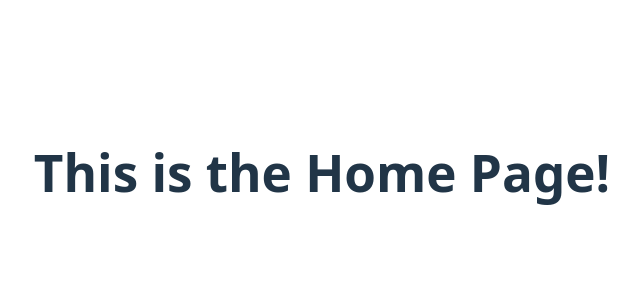
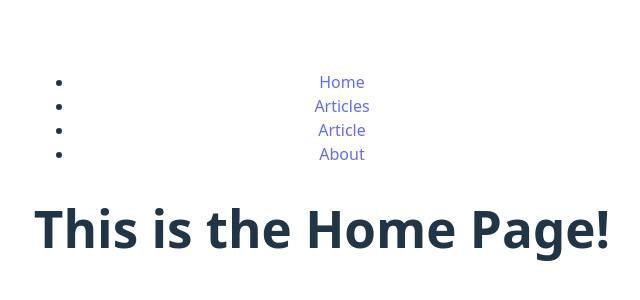
Before and after one commit to RavishankarDuMCA10/React-Creating-And-Hosting, a React (Vite) app in the folder front-end/: page / in a window 1280 px wide. Shown: the part 228-528 px from the top of the page, without its empty margins (318-958 px from the left). Built offline with nearby package versions, Linux system fonts and the light colour scheme.

Commit message:
Used React Router links.

```diff
--- /dev/null
+++ b/front-end/src/Layout.jsx
@@ -0,0 +1,12 @@
+import { Outlet } from "react-router-dom";
+import NavBar from "./NavBar";
+
+export default function Layout() {
+
+  return (
+    <>
+    <NavBar />
+    <Outlet />
+    </>
+  );
+}
--- /dev/null
+++ b/front-end/src/NavBar.jsx
@@ -0,0 +1,22 @@
+import { Link } from "react-router-dom";
+
+export default function NavBar() {
+    return (
+        <nav>
+            <ul>
+                <li>
+                    <Link to="/">Home</Link>
+                </li>
+                <li>
+                    <Link to="/articles">Articles</Link>
+                </li>
+                <li>
+                    <Link to="/article">Article</Link>
+                </li>
+                <li>
+                    <Link to="/about">About</Link>
+                </li>
+            </ul>
+        </nav>
+    );
+}
```
Also changed, not shown: front-end/src/App.jsx (+11 -6 lines).
